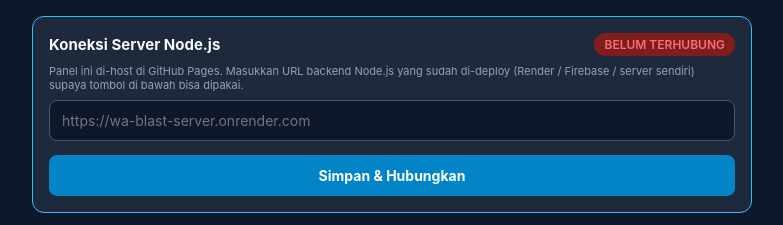
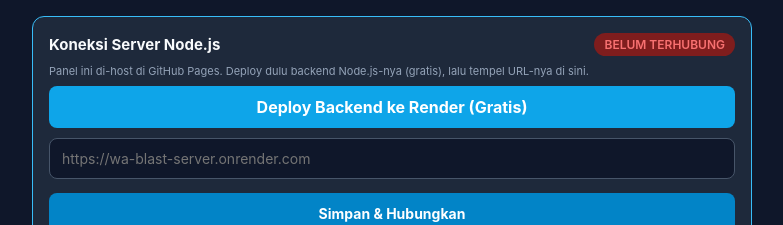
Before and after one commit to jakaarwi12/wa-blast-web, a plain HTML site: page index.html in a window 1280 px wide. Shown: the top 225 px of the page, without its empty margins (248-1031 px from the left). Drawn offline with nearby package versions, Linux system fonts and the light colour scheme.

Commit message:
Tambah tombol Deploy Backend ke Render

```diff
--- a/index.html
+++ b/index.html
@@ -90,7 +90,12 @@
             <h1 style="font-size:15px">Koneksi Server Node.js</h1>
             <span class="badge disconnected" id="serverBadge">BELUM TERHUBUNG</span>
         </div>
-        <p class="helper-text" style="margin:8px 0">Panel ini di-host di GitHub Pages. Masukkan URL backend Node.js yang sudah di-deploy (Render / Firebase / server sendiri) supaya tombol di bawah bisa dipakai.</p>
+        <p class="helper-text" style="margin:8px 0">Panel ini di-host di GitHub Pages. Deploy dulu backend Node.js-nya (gratis), lalu tempel URL-nya di sini.</p>
+        <a href="https://render.com/deploy?repo=https://github.com/jakaarwi12/wa-blast-server"
+           target="_blank" rel="noopener"
+           style="display:block;text-align:center;background:#0ea5e9;color:#fff;padding:11px 14px;border-radius:8px;font-weight:700;text-decoration:none;margin-bottom:10px">
+            Deploy Backend ke Render (Gratis)
+        </a>
         <input type="text" id="backendUrlInput" placeholder="https://wa-blast-server.onrender.com" value="">
         <div class="btn-group">
             <button class="btn-full" style="background:#0284c7;color:#fff" onclick="simpanBackend()">Simpan & Hubungkan</button>
```
